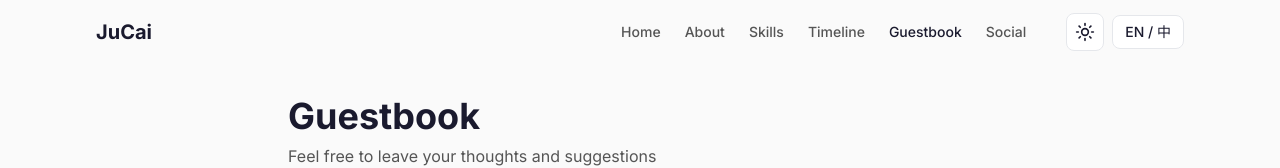
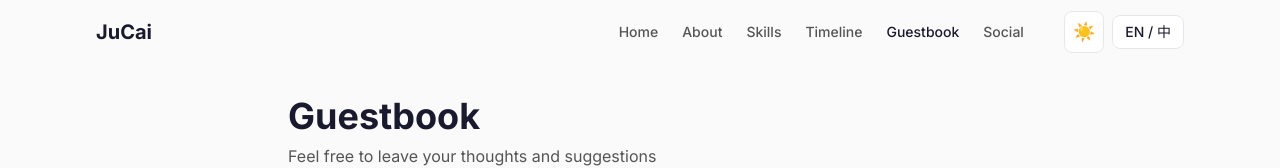
Before and after one commit to ImJc917/JuCai-Website, a Next.js app: page /en/guestbook in a window 1280 px wide. Shown: the top 168 px of the page. Built offline with nearby package versions, Linux system fonts and the light colour scheme.

Commit message:
style: replace theme switcher icons with emojis (sun/moon/broccoli)

```diff
--- a/src/components/ThemeSwitcher.tsx
+++ b/src/components/ThemeSwitcher.tsx
@@ -1,13 +1,12 @@
 'use client';
 
-import { Moon, Sun, Leaf } from 'lucide-react';
 import { useTheme } from './ThemeProvider';
 import { useTranslations } from 'next-intl';
 
-const themeIcons: Record<string, React.ReactNode> = {
-  cyber: <Moon className="w-5 h-5" />,
-  minimal: <Sun className="w-5 h-5" />,
-  macaron: <Leaf className="w-5 h-5" />,
+const themeEmojis: Record<string, string> = {
+  cyber: '🌙',
+  minimal: '☀️',
+  macaron: '🥦',
 };
 
 export default function ThemeSwitcher() {
@@ -22,7 +21,7 @@ export default function ThemeSwitcher() {
       title={t('switch')}
       aria-label={t('switch')}
     >
-      <span style={{ color: 'var(--text-primary)' }}>{themeIcons[theme]}</span>
+      <span style={{ fontSize: '1.125rem', lineHeight: 1 }}>{themeEmojis[theme]}</span>
     </button>
   );
 }
```
